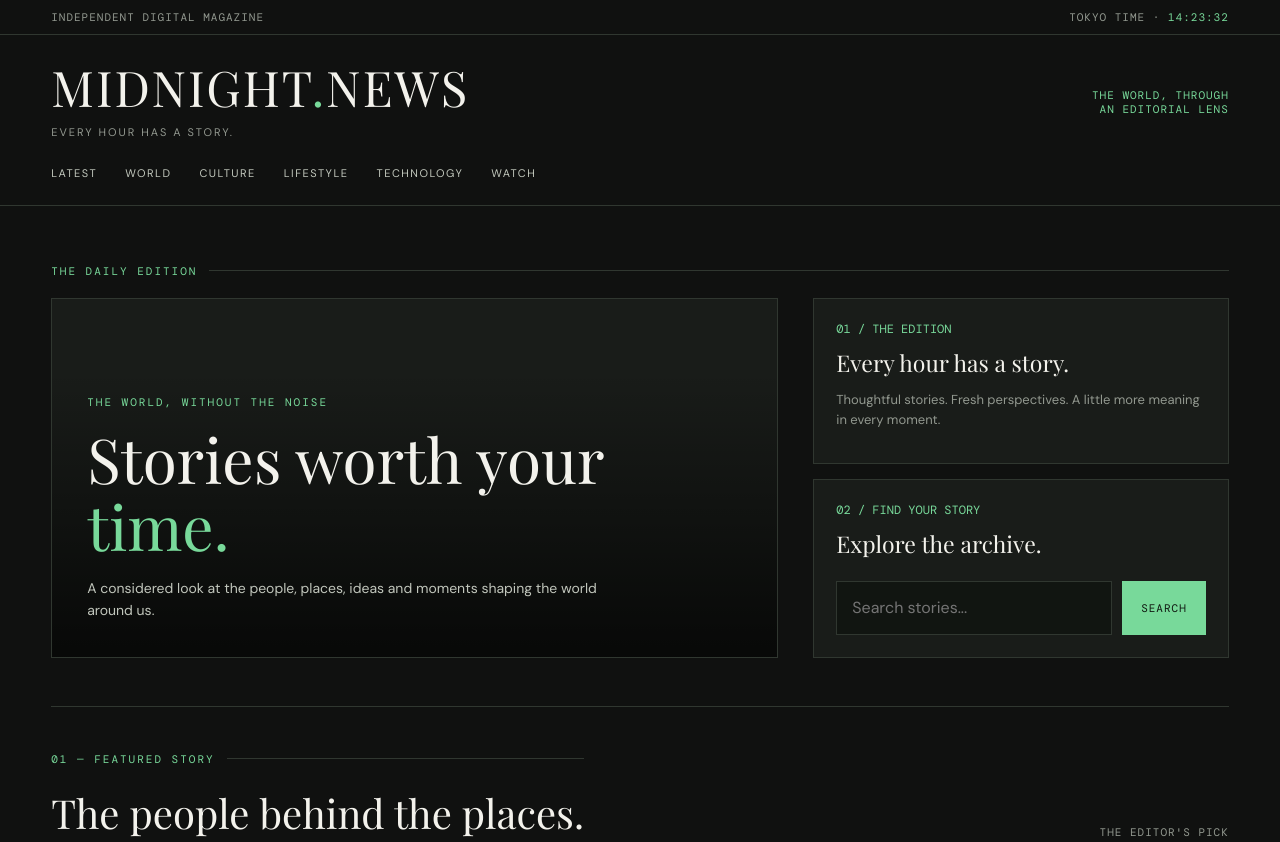
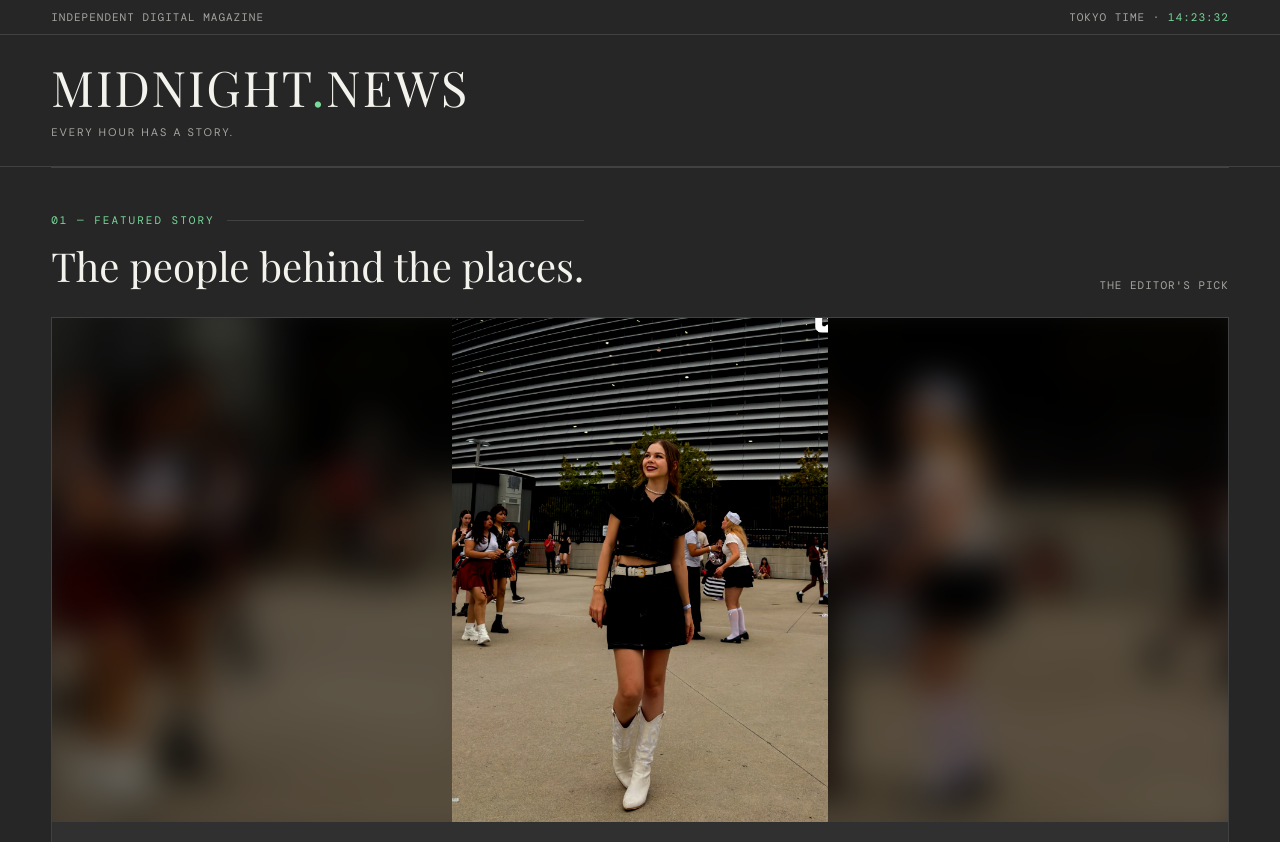
Before and after one commit to starbucksarchive/MIDNIGHT.NEWS, a plain HTML site: page index.html in a window 1280 px wide. Shown: the top 842 px of the page. Drawn offline with nearby package versions, Linux system fonts and the light colour scheme.

Commit message:
Update index.html

```diff
--- a/index.html
+++ b/index.html
@@ -4,21 +4,19 @@
 <head>
 <meta charset="UTF-8">
 <meta name="viewport" content="width=device-width, initial-scale=1.0">
-<meta name="description" content="MIDNIGHT NEWS — Every hour has a story.">
+<meta name="description" content="MIDNIGHT.NEWS — Every hour has a story.">
 <title>MIDNIGHT.NEWS — Every hour has a story.</title>
 
-<link rel="preconnect" href="https://fonts.googleapis.com">
-<link rel="preconnect" href="https://fonts.gstatic.com" crossorigin>
-<link href="https://fonts.googleapis.com/css2?family=DM+Mono:wght@400;500&family=DM+Sans:wght@400;500;600;700&family=Playfair+Display:wght@400;500;600;700&display=swap" rel="stylesheet">
+<style>
+@import url('https://fonts.googleapis.com/css2?family=DM+Mono:wght@400;500&family=DM+Sans:wght@400;500;600;700&family=Playfair+Display:wght@400;500;600;700&display=swap');
 
-<style>
 :root {
-  --bg:#101110;
-  --panel:#191c19;
+  --bg:#262626;
+  --panel:#303030;
   --green:#78d99a;
   --white:#f3f2ec;
-  --muted:#92988f;
-  --line:#303730;
+  --muted:#a5a5a0;
+  --line:#414141;
 }
 
 * {
@@ -27,7 +25,9 @@
   padding:0;
 }
 
-html {scroll-behavior:smooth}
+html {
+  scroll-behavior:smooth;
+}
 
 body {
   background:var(--bg);
@@ -41,17 +41,16 @@ a {
   text-decoration:none;
 }
 
-button,input {font:inherit}
-button {cursor:pointer}
-
 .container {
   width:min(1180px,92%);
   margin:auto;
 }
 
-.green {color:var(--green)}
+.green {
+  color:var(--green);
+}
 
-/* TOP LINE */
+/* TOP BAR */
 
 .topline {
   border-bottom:1px solid var(--line);
@@ -72,15 +71,8 @@ button {cursor:pointer}
 /* HEADER */
 
 header {
-  padding:27px 0 22px;
+  padding:27px 0 25px;
   border-bottom:1px solid var(--line);
-}
-
-.header-main {
-  display:flex;
-  justify-content:space-between;
-  align-items:center;
-  gap:25px;
 }
 
 .logo {
@@ -88,7 +80,9 @@ header {
   letter-spacing:2px;
 }
 
-.logo span {color:var(--green)}
+.logo span {
+  color:var(--green);
+}
 
 .tagline {
   color:var(--muted);
@@ -98,160 +92,7 @@ header {
   text-transform:uppercase;
 }
 
-.header-note {
-  color:var(--green);
-  text-align:right;
-  font:11px 'DM Mono',monospace;
-  letter-spacing:1px;
-}
-
-nav {
-  display:flex;
-  gap:28px;
-  padding-top:24px;
-  flex-wrap:wrap;
-}
-
-nav a {
-  color:#c2c8bd;
-  font-size:11px;
-  letter-spacing:1.5px;
-  text-transform:uppercase;
-  transition:color .2s;
-}
-
-nav a:hover {color:var(--green)}
-
-/* SECTION LABELS */
-
-.section-label {
-  display:flex;
-  align-items:center;
-  gap:12px;
-  color:var(--green);
-  font:11px 'DM Mono',monospace;
-  letter-spacing:2px;
-  text-transform:uppercase;
-  margin-bottom:20px;
-}
-
-.section-label:after {
-  content:"";
-  height:1px;
-  background:var(--line);
-  flex:1;
-}
-
-/* HERO */
-
-.hero {padding:58px 0 48px}
-
-.hero-grid {
-  display:grid;
-  grid-template-columns:1.4fr .8fr;
-  gap:35px;
-}
-
-.hero-main {
-  min-height:360px;
-  padding:35px;
-  background:var(--panel);
-  border:1px solid var(--line);
-  display:flex;
-  flex-direction:column;
-  justify-content:flex-end;
-  position:relative;
-  overflow:hidden;
-}
-
-.hero-main:before {
-  content:"";
-  position:absolute;
-  inset:0;
-  background:linear-gradient(0deg,rgba(0,0,0,.7),transparent 80%);
-  pointer-events:none;
-}
-
-.hero-main > * {position:relative}
-
-.eyebrow {
-  color:var(--green);
-  font:11px 'DM Mono',monospace;
-  letter-spacing:2px;
-  text-transform:uppercase;
-}
-
-.hero-main h1 {
-  font:clamp(36px,5vw,62px)/1.08 'Playfair Display',serif;
-  max-width:650px;
-  margin:17px 0;
-}
-
-.hero-main p {
-  color:#c1c6bc;
-  max-width:540px;
-  font-size:14px;
-}
-
-.hero-side {
-  display:flex;
-  flex-direction:column;
-  gap:15px;
-}
-
-.side-card {
-  background:var(--panel);
-  border:1px solid var(--line);
-  padding:22px;
-  flex:1;
-}
-
-.side-card .number {
-  color:var(--green);
-  font:12px 'DM Mono',monospace;
-}
-
-.side-card h3 {
-  font:23px/1.25 'Playfair Display',serif;
-  margin:12px 0;
-}
-
-.side-card p {
-  color:var(--muted);
-  font-size:13px;
-}
-
-/* SEARCH */
-
-.search-area {
-  display:flex;
-  gap:10px;
-  margin-top:22px;
-}
-
-.search-area input {
-  flex:1;
-  min-width:0;
-  background:#111511;
-  border:1px solid var(--line);
-  color:var(--white);
-  padding:13px 15px;
-  outline:none;
-}
-
-.search-area input:focus {border-color:var(--green)}
-
-.search-area button {
-  background:var(--green);
-  color:#101710;
-  border:0;
-  padding:12px 19px;
-  font:11px 'DM Mono',monospace;
-  letter-spacing:1px;
-  text-transform:uppercase;
-}
-
-/* SECTIONS */
+/* SECTION STYLING */
 
 .section {
   padding:45px 0;
@@ -276,7 +117,32 @@ nav a:hover {color:var(--green)}
   letter-spacing:1px;
 }
 
-/* AMANDA KING FEATURE */
+.section-label {
+  display:flex;
+  align-items:center;
+  gap:12px;
+  color:var(--green);
+  font:11px 'DM Mono',monospace;
+  letter-spacing:2px;
+  text-transform:uppercase;
+  margin-bottom:12px;
+}
+
+.section-label:after {
+  content:"";
+  height:1px;
+  background:var(--line);
+  flex:1;
+}
+
+.eyebrow {
+  color:var(--green);
+  font:11px 'DM Mono',monospace;
+  letter-spacing:2px;
+  text-transform:uppercase;
+}
+
+/* AMANDA FEATURE */
 
 .amanda-feature {
   background:var(--panel);
@@ -315,7 +181,9 @@ nav a:hover {color:var(--green)}
   object-position:center;
 }
 
-.amanda-content {padding:32px}
+.amanda-content {
+  padding:32px;
+}
 
 .amanda-content h2 {
   font:clamp(29px,4vw,43px)/1.15 'Playfair Display',serif;
@@ -324,7 +192,7 @@ nav a:hover {color:var(--green)}
 }
 
 .amanda-content p {
-  color:#b8beb5;
+  color:#c4c4c0;
   font-size:14px;
   max-width:820px;
   margin-bottom:13px;
@@ -376,7 +244,9 @@ nav a:hover {color:var(--green)}
   inset:0;
 }
 
-.video-info {padding:20px}
+.video-info {
+  padding:20px;
+}
 
 .video-info h3 {
   font:21px/1.3 'Playfair Display',serif;
@@ -397,25 +267,8 @@ nav a:hover {color:var(--green)}
   text-transform:uppercase;
 }
 
-.video-link:hover {text-decoration:underline}
-
-/* NEWSROOM */
-
-.empty-message {
-  background:var(--panel);
-  border:1px solid var(--line);
-  padding:35px;
-  text-align:center;
-  color:var(--muted);
-  font-size:14px;
-}
-
-.empty-message span {
-  display:block;
-  color:var(--green);
-  font:11px 'DM Mono',monospace;
-  letter-spacing:2px;
-  margin-bottom:12px;
+.video-link:hover {
+  text-decoration:underline;
 }
 
 /* FOOTER */
@@ -449,103 +302,58 @@ footer {
 /* MOBILE */
 
 @media(max-width:760px) {
-  .hero-grid {grid-template-columns:1fr}
-  .hero-main {min-height:330px;padding:25px}
-  .video-grid {grid-template-columns:1fr}
-  .header-note {display:none}
-  nav {gap:16px}
-  .amanda-photo-frame {aspect-ratio:16 / 9}
+  .video-grid {
+    grid-template-columns:1fr;
+  }
+
+  .amanda-photo-frame {
+    aspect-ratio:16 / 9;
+  }
 }
 
 @media(max-width:480px) {
-  .topline-inner {font-size:9px}
-  .search-area {flex-direction:column}
-  .search-area button {width:100%}
-  .amanda-content {padding:22px}
+  .topline-inner {
+    font-size:9px;
+  }
+
+  .amanda-content {
+    padding:22px;
+  }
+
+  .section-heading {
+    align-items:start;
+    flex-direction:column;
+  }
 }
 </style>
 </head>
 
 <body>
 
+<!-- TOP BAR -->
+
 <div class="topline">
   <div class="container topline-inner">
     <span>Independent digital magazine</span>
-    <span>Tokyo time · <span class="green" id="clock">--:--:--</span></span>
+    <span>
+      Tokyo time ·
+      <span class="green" id="clock">--:--:--</span>
+    </span>
   </div>
 </div>
 
+<!-- HEADER -->
+
 <header>
   <div class="container">
-    <div class="header-main">
-      <div>
-        <a href="#" class="logo">MIDNIGHT<span>.</span>NEWS</a>
-        <div class="tagline">Every hour has a story.</div>
-      </div>
-
-      <div class="header-note">
-        THE WORLD, THROUGH<br>AN EDITORIAL LENS
-      </div>
-    </div>
-
-    <nav>
-      <a href="#latest">Latest</a>
-      <a href="#world">World</a>
-      <a href="#culture">Culture</a>
-      <a href="#lifestyle">Lifestyle</a>
-      <a href="#technology">Technology</a>
-      <a href="#videos">Watch</a>
-    </nav>
+    <a href="#" class="logo">MIDNIGHT<span>.</span>NEWS</a>
+    <div class="tagline">Every hour has a story.</div>
   </div>
 </header>
 
 <main>
 
-<section class="hero container">
-  <div class="section-label">The daily edition</div>
-
-  <div class="hero-grid">
-
-    <div class="hero-main">
-      <div class="eyebrow">The world, without the noise</div>
-      <h1>Stories worth your <span class="green">time.</span></h1>
-      <p>
-        A considered look at the people, places, ideas and moments
-        shaping the world around us.
-      </p>
-    </div>
-
-    <div class="hero-side">
-
-      <div class="side-card">
-        <div class="number">01 / THE EDITION</div>
-        <h3>Every hour has a story.</h3>
-        <p>
-          Thoughtful stories. Fresh perspectives. A little more meaning
-          in every moment.
-        </p>
-      </div>
-
-      <div class="side-card">
-        <div class="number">02 / FIND YOUR STORY</div>
-        <h3>Explore the archive.</h3>
-
-        <div class="search-area">
-          <input
-            id="searchInput"
-            type="search"
-            placeholder="Search stories..."
-            aria-label="Search stories"
-          >
-          <button type="button" onclick="searchStories()">Search</button>
-        </div>
-      </div>
-
-    </div>
-  </div>
-</section>
-
-<!-- FEATURED STORY -->
+<!-- AMANDA FEATURE -->
 
 <section class="section container" id="latest">
 
@@ -576,34 +384,40 @@ footer {
 
     <div class="amanda-content">
 
-      <div class="eyebrow">Travel · People · Inspiration</div>
+      <div class="eyebrow">
+        Travel · People · Inspiration
+      </div>
 
       <h2>MY FAVOURITE TRAVEL INFLUENCER — AMANDA KING</h2>
 
       <p>
-        Travel is more than visiting beautiful places. It is about
-        discovering new cultures, collecting experiences and seeing
-        the world from a different perspective.
+        Travel is more than visiting beautiful places.
+        It is about discovering new cultures, collecting
+        experiences and seeing the world from a different
+        perspective.
       </p>
 
       <p>
-        Amanda King is a travel creator whose journeys offer a glimpse
-        into destinations, everyday discoveries and the little details
-        that make travelling memorable. Her content celebrates the
-        experience of exploring somewhere new.
+        Amanda King is a travel creator whose journeys offer
+        a glimpse into destinations, everyday discoveries
+        and the little details that make travelling memorable.
+        Her content celebrates the experience of exploring
+        somewhere new.
       </p>
 
       <div class="amanda-quote">
         “The world is full of places waiting to become your favourite.”
       </div>
 
-      <div class="meta">A MIDNIGHT NEWS EDITORIAL FEATURE</div>
+      <div class="meta">
+        A MIDNIGHT NEWS EDITORIAL FEATURE
+      </div>
 
     </div>
   </article>
 </section>
 
-<!-- VIDEOS -->
+<!-- VIDEO SECTION -->
 
 <section class="section container" id="videos">
 
@@ -617,12 +431,14 @@ footer {
 
   <div class="video-grid">
 
+    <!-- FIRST VIDEO -->
+
     <article class="video-card">
 
       <div class="video-frame">
         <iframe
           src="https://www.youtube-nocookie.com/embed/kCeeTUSm4eo"
-          title="Behind The Scenes as Emirates Cabin Crew - Shanghai Vlog"
+          title="Behind The Scenes as EMIRATES CABIN CREW - Shanghai Vlog"
           loading="eager"
           referrerpolicy="strict-origin-when-cross-origin"
           allow="accelerometer; autoplay; clipboard-write; encrypted-media; gyroscope; picture-in-picture; web-share"
@@ -631,19 +447,29 @@ footer {
       </div>
 
       <div class="video-info">
-        <div class="eyebrow">Travel · Behind the scenes</div>
-        <h3>Behind The Scenes as EMIRATES CABIN CREW - Shanghai Vlog</h3>
+        <div class="eyebrow">
+          Travel · Behind the scenes
+        </div>
+
+        <h3>
+          Behind The Scenes as EMIRATES CABIN CREW -
+          Things you DONT see as a Passenger ✨ Shanghai Vlog ✨
+        </h3>
+
         <p>Featured video</p>
 
         <a
           class="video-link"
           href="https://www.youtube.com/watch?v=kCeeTUSm4eo"
           target="_blank"
-          rel="noopener noreferrer"
-        >Watch on YouTube ↗</a>
+          rel="noopener noreferrer">
+          Watch on YouTube ↗
+        </a>
       </div>
 
     </article>
+
+    <!-- SECOND VIDEO -->
 
     <article class="video-card">
 
@@ -659,44 +485,26 @@ footer {
       </div>
 
       <div class="video-info">
-        <div class="eyebrow">Travel · Watchlist</div>
+        <div class="eyebrow">
+          Travel · Watchlist
+        </div>
+
         <h3>Featured travel video</h3>
+
         <p>Featured video</p>
 
         <a
           class="video-link"
           href="https://www.youtube.com/watch?v=_-b3kdiSETI"
           target="_blank"
-          rel="noopener noreferrer"
-        >Watch on YouTube ↗</a>
+          rel="noopener noreferrer">
+          Watch on YouTube ↗
+        </a>
       </div>
 
     </article>
 
   </div>
-</section>
-
-<!-- NEWSROOM -->
-
-<section class="section container" id="world">
-
-  <div class="section-heading">
-    <div>
-      <div class="section-label">03 — Around the world</div>
-      <h2>Stories &amp; perspectives.</h2>
-    </div>
-    <p>THE NEWSROOM</p>
-  </div>
-
-  <div class="empty-message" id="emptyMessage">
-    <span>THE NEWSROOM</span>
-    New stories are on their way.
-  </div>
-
-  <div id="culture"></div>
-  <div id="lifestyle"></div>
-  <div id="technology"></div>
-
 </section>
 
 </main>
@@ -710,7 +518,10 @@ footer {
       <div class="footer-logo">
         MIDNIGHT<span class="green">.</span>NEWS
       </div>
-      <div class="tagline">Every hour has a story.</div>
+
+      <div class="tagline">
+        Every hour has a story.
+      </div>
     </div>
 
     <div class="footer-note">
@@ -720,10 +531,9 @@ footer {
   </div>
 </footer>
 
+<!-- TOKYO CLOCK -->
+
 <script>
-
-/* TOKYO CLOCK */
-
 function updateClock() {
   const time = new Intl.DateTimeFormat('en-GB', {
     timeZone:'Asia/Tokyo',
@@ -738,34 +548,6 @@ function updateClock() {
 
 updateClock();
 setInterval(updateClock, 1000);
-
-
-/* SEARCH */
-
-function searchStories() {
-  const query = document
-    .getElementById('searchInput')
-    .value
-    .trim();
-
-  const message = document.getElementById('emptyMessage');
-
-  message.innerHTML = query
-    ? '<span>THE NEWSROOM</span>No published stories found for that search yet.'
-    : '<span>THE NEWSROOM</span>New stories are on their way.';
-
-  document.getElementById('world').scrollIntoView({
-    behavior:'smooth'
-  });
-}
-
-document.getElementById('searchInput')
-  .addEventListener('keydown', function(event) {
-    if (event.key === 'Enter') {
-      searchStories();
-    }
-  });
-
 </script>
 
 </body>
```
